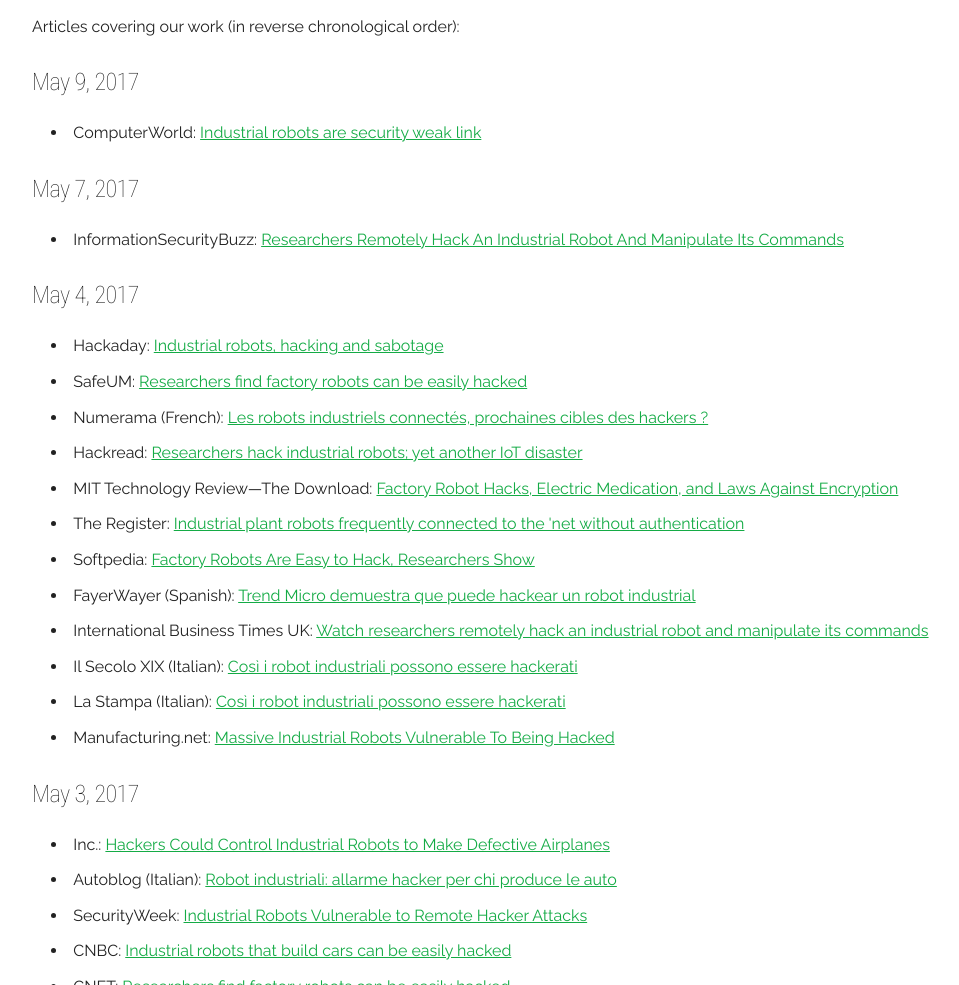
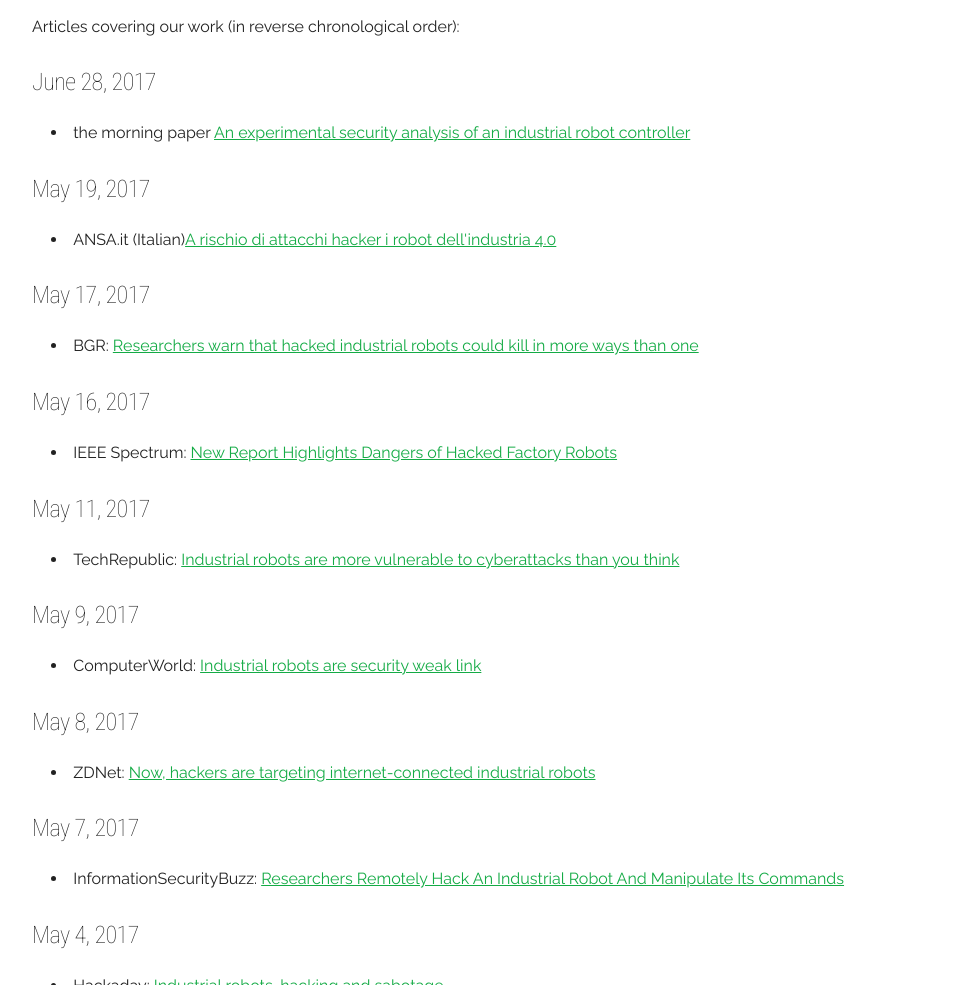
Before and after one commit to robosecurity/robosec.org, a plain HTML site: page index.html in a window 1280 px wide. Shown: the part 3400-4385 px from the top of the page, without its empty margins (128-1087 px from the left). Drawn offline with Linux system fonts and the light colour scheme.

Commit message:
updated press

```diff
--- a/index.html
+++ b/index.html
@@ -186,9 +186,39 @@
         <div class="tweleve columns">
           <h2>Press Coverage</h2>
           <p>Articles covering our work (in reverse chronological order):</p>
+
+          <h5>June 28, 2017</h5>
+          <ul>
+              <li>the morning paper <a href="https://blog.acolyer.org/2017/06/28/an-experimental-security-analysis-of-an-industrial-robot-controller/">An experimental security analysis of an industrial robot controller</a></li>
+          </ul>
+
+          <h5>May 19, 2017</h5>
+          <ul>
+              <li>ANSA.it (Italian)<a href="http://www.ansa.it/canale_scienza_tecnica/notizie/tecnologie/2017/06/19/a-rischio-di-attacchi-hacker-i-robot-dellindustria-4.0-_e4b5cdcd-1943-4dc4-ab9b-47ce983d0185.html">A rischio di attacchi hacker i robot dell'industria 4.0</a></li>
+          </ul>
+
+          <h5>May 17, 2017</h5>
+          <ul>
+              <li>BGR: <a href="http://bgr.com/2017/05/17/robot-hacking-risks/">Researchers warn that hacked industrial robots could kill in more ways than one</a></li>
+          </ul>
+
+          <h5>May 16, 2017</h5>
+          <ul>
+              <li>IEEE Spectrum: <a href="http://spectrum.ieee.org/automaton/robotics/industrial-robots/report-dangers-of-hacked-factory-robots">New Report Highlights Dangers of Hacked Factory Robots</a></li>
+          </ul>
+
+          <h5>May 11, 2017</h5>
+          <ul>
+              <li>TechRepublic: <a href="http://www.techrepublic.com/article/industrial-robots-are-more-vulnerable-to-cyberattacks-than-you-think/">Industrial robots are more vulnerable to cyberattacks than you think</a></li>
+          </ul>
           <h5>May 9, 2017</h5>
           <ul>
               <li>ComputerWorld: <a href="http://www.computerworld.com/article/3195171/robotics/industrial-robots-are-security-weak-link.html">Industrial robots are security weak link</a></li>
+          </ul>
+
+          <h5>May 8, 2017</h5>
+          <ul>
+              <li>ZDNet: <a href="http://www.zdnet.com/article/when-robots-get-hacked/">Now, hackers are targeting internet-connected industrial robots</a></li>
           </ul>
 
           <h5>May 7, 2017</h5>
```
